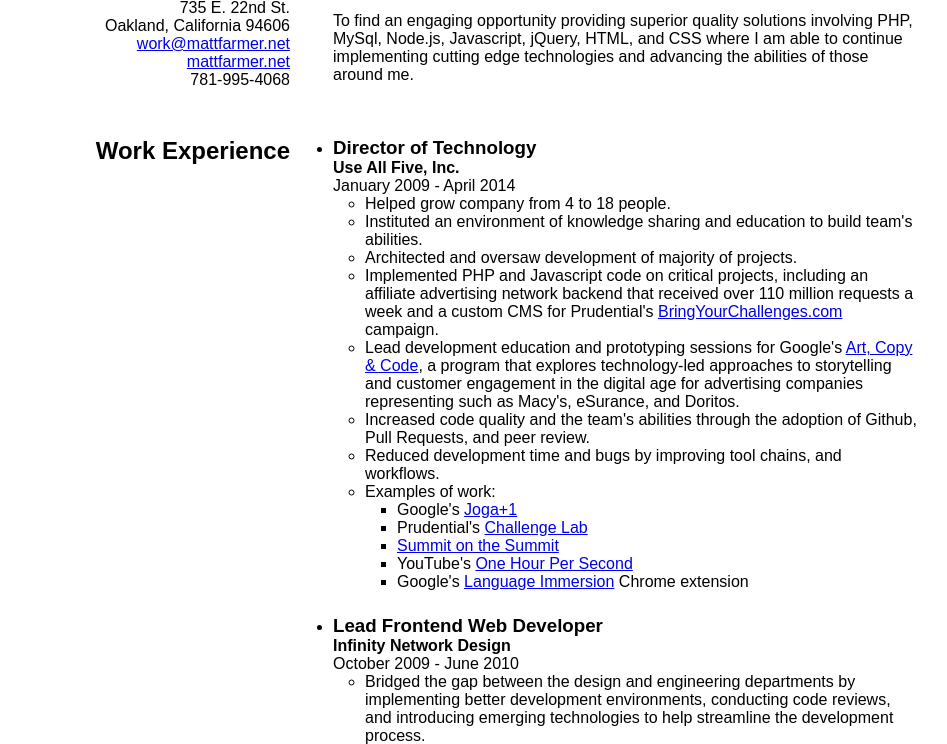
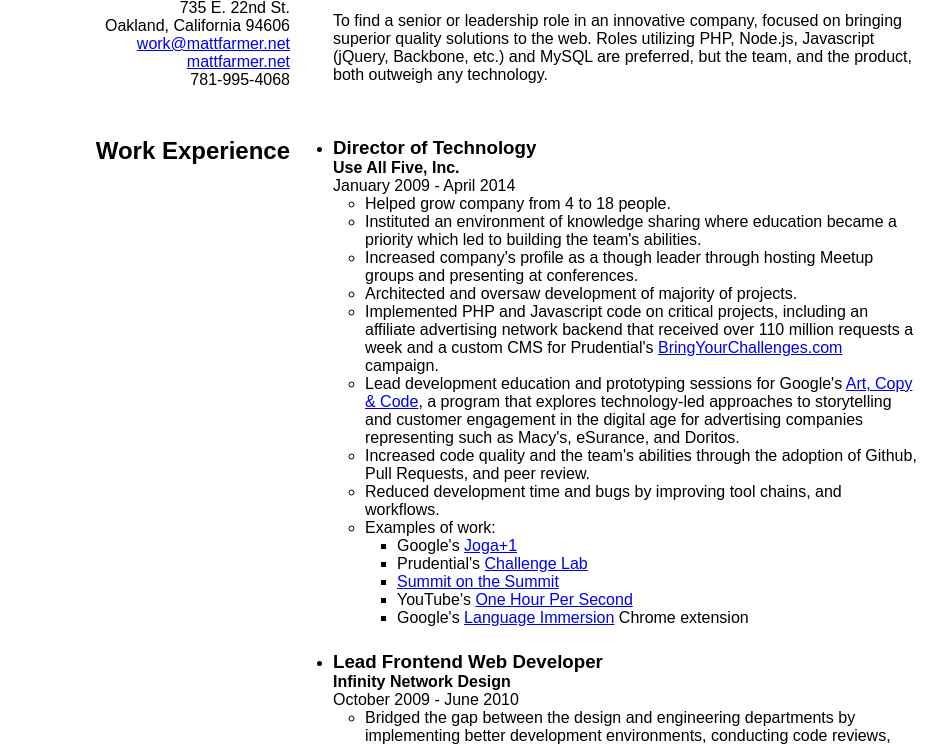
Before and after one commit to m14t/m14t.github.io, a website: page index.html in a window 1280 px wide. Shown: the part 56-800 px from the top of the page, without its empty margins (170-1117 px from the left). Drawn offline with Linux system fonts and the light colour scheme.

Commit message:
Improved objective, and tweaked UA5 leadership lines.

```diff
--- a/index.html
+++ b/index.html
@@ -39,7 +39,7 @@
 
         <section class="summary clearfix">
             <h2>Objective</h2>
-            To find an engaging opportunity providing superior quality solutions involving PHP, MySql, Node.js, Javascript, jQuery, HTML, and CSS where I am able to continue implementing cutting edge technologies and advancing the abilities of those around me.
+            To find a senior or leadership role in an innovative company, focused on bringing superior quality solutions to the web. Roles utilizing PHP, Node.js, Javascript (jQuery, Backbone, etc.) and MySQL are preferred, but the team, and the product, both outweigh any technology.
         </section>
 
         <section class="resume-section">
@@ -54,7 +54,8 @@
 
                     <ul class="p-summary">
                         <li>Helped grow company from 4 to 18 people.</li>
-                        <li>Instituted an environment of knowledge sharing and education to build team's abilities.</li>
+                        <li>Instituted an environment of knowledge sharing where education became a priority which led to building the team's abilities.</li>
+                        <li>Increased company's profile as a though leader through hosting Meetup groups and presenting at conferences.</li>
                         <li>Architected and oversaw development of majority of projects.</li>
                         <li>Implemented PHP and Javascript code on critical projects, including an affiliate advertising network backend that received over 110 million requests a week and a custom CMS for Prudential's <a href="http://www.bringyourchallenges.com/">BringYourChallenges.com</a> campaign.</li>
                         <li>Lead development education and prototyping sessions for Google's <a href="http://www.artcopycode.com/campaign/art-copy-code">Art, Copy & Code</a>, a program that  explores technology-led approaches to storytelling and customer engagement in the digital age for advertising companies representing such as Macy's, eSurance, and Doritos.</li>
```
